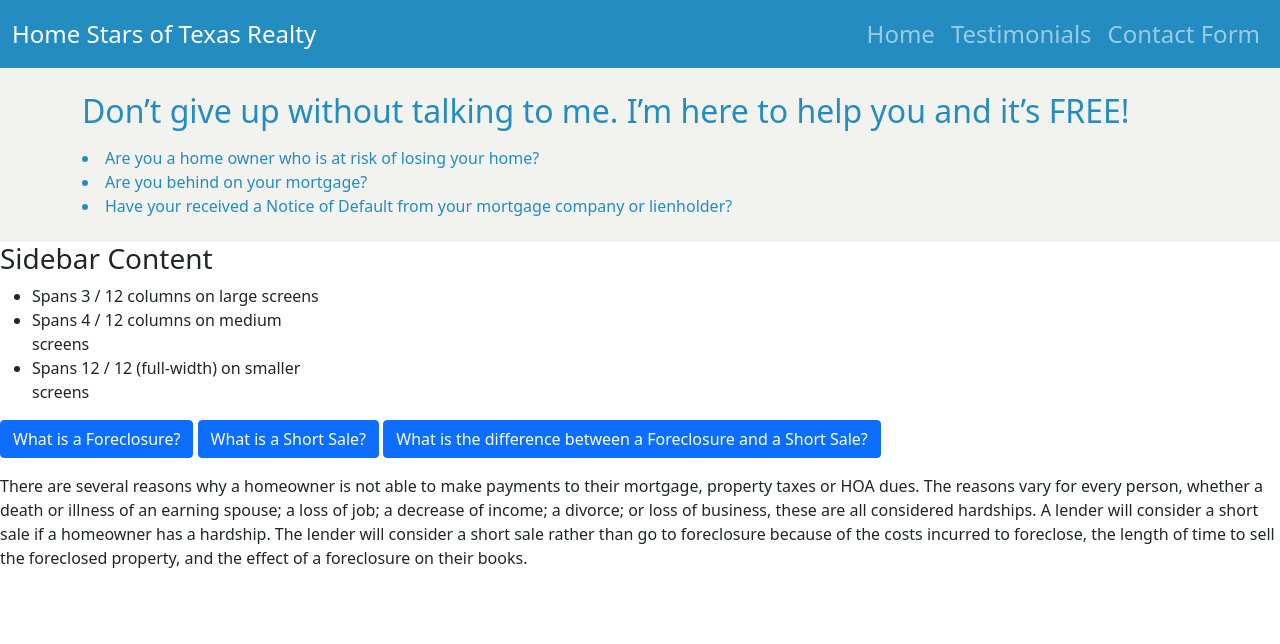
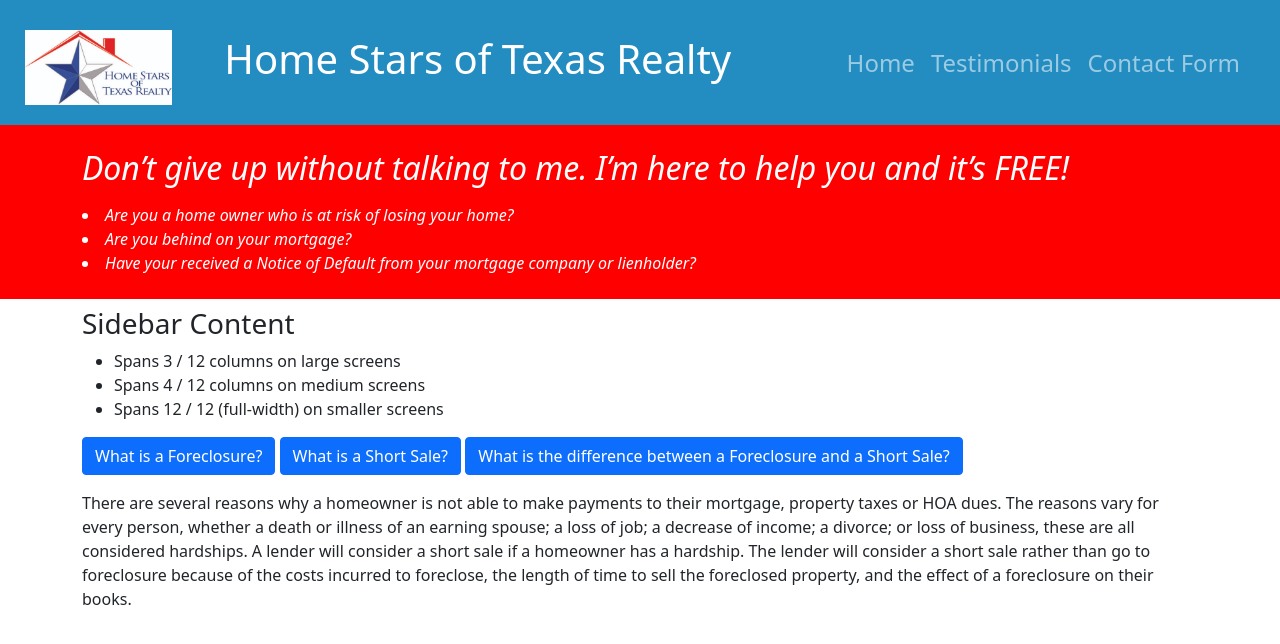
Before and after one commit to agentpj/ShortSale, a plain HTML site: page index.html in a window 1280 px wide. Drawn offline with nearby package versions, Linux system fonts and the light colour scheme.

Commit message:
added logo on header

```diff
--- a/css/style.css
+++ b/css/style.css
@@ -8,6 +8,8 @@
 
 .custom-navbar {
   background-color: var(--darkblue);
+  padding: 20px;
+  font:white;
 }
 
 .custom-navbar a {
@@ -19,9 +21,31 @@
   color: var(--light);
 }
 
+.container-fluid {
+color: white;
+margin-left: 40px;
+}
+
 .hero {
-  background-color: var(--seablue);
-  color: var(--darkblue);
+  /* background-color: var(--seablue); */
+  /* color: var(--darkblue); */
+  color: white;
+  background-color: red;
+  font-style: italic;
+}
+
+#mylogo{
+  height:75px;
+  width: auto;
+  margin-top: 10px;
+  margin-left: 5px;
+
+.sidebar {
+  flex: 30%;
+}
+
+.ssinfo {
+  flex: 70%;
 }
 
 .custom-btn {
--- a/index.html
+++ b/index.html
@@ -20,8 +20,10 @@
   <body>
     <!-- create and apply a custom class name "custom-navbar" -->
     <nav class="navbar navbar-expand-lg custom-navbar navbar-dark">
-      <div class="container-fluid">
-        <a class="navbar-brand" href="#">Home Stars of Texas Realty</a>
+        <img id="mylogo" src="./css/PJ Logo With Fonts.jpg" alt="Home Stars of Texas Logo" />
+        <div class="container-fluid">
+        <h1>Home Stars of Texas Realty</h1>
+        <!-- <a class="navbar-brand" href="#">Home Stars of Texas Realty</a>
         <button
           class="navbar-toggler"
           type="button"
@@ -32,7 +34,7 @@
           aria-label="Toggle navigation"
         >
           <span class="navbar-toggler-icon"></span>
-        </button>
+        </button> -->
         <div class="collapse navbar-collapse" id="navbar">
           <div class="navbar-nav ms-auto">
             <a class="nav-item nav-link" href="#">Home</a>
@@ -55,36 +57,39 @@
       </div>
     </section>
 
-    <section>
-      <div class="col-12 col-md-4 col-lg-3">
+    <section class="container my-2">
+
+      <div class="sidebar">
         <h3>Sidebar Content</h3>
         <ul>
           <li>Spans 3 / 12 columns on large screens</li>
           <li>Spans 4 / 12 columns on medium screens</li>
           <li>Spans 12 / 12 (full-width) on smaller screens</li>
         </ul>
-      </div
+      </div>
+
+    <div class="ssinfo">
     <p>
       <a class="btn btn-primary" data-bs-toggle="collapse" href="#multiCollapseFC" role="button" aria-expanded="false" aria-controls="multiCollapseFC">What is a Foreclosure?</a>
       <button class="btn btn-primary" type="button" data-bs-toggle="collapse" data-bs-target="#multiCollapseSS" aria-expanded="false" aria-controls="multiCollapseSS">What is a Short Sale?</button>
       <button class="btn btn-primary" type="button" data-bs-toggle="collapse" data-bs-target="#multiCollapseFCVSSS" aria-expanded="false" aria-controls="multiCollapseFCVSSS">What is the difference between a Foreclosure and a Short Sale?</button>
     </p>
     <div class="row">
-      <div class="col-12 col-md-4 col-lg-3">
+      <div class="col">
         <div class="collapse multi-collapse" id="multiCollapseFC">
           <div class="card card-body">
             A foreclosure is when a lender of another entity takes possesion of a home due to non-payment of a mortgage, HOA dues, property taxes, etc.
           </div>
         </div>
       </div>
-      <div class="col-12 col-md-4 col-lg-3">
+      <div class="col">
         <div class="collapse multi-collapse" id="multiCollapseSS">
           <div class="card card-body">
             A short sale is when a lender takes less than what they are owed as payment in full in an effort to avoid the foreclosure process.
           </div>
         </div>
       </div>
-      <div class="col-12 col-md-4 col-lg-3">
+      <div class="col">
         <div class="collapse multi-collapse" id="multiCollapseFCVSSS">
           <div class="card card-body">
             In a foreclosure, the bank has taken possession of the home.  In a short sale, the homeowner still owns the home.
@@ -99,6 +104,7 @@
       a homeowner has a hardship.  The lender will consider a short sale rather than go to foreclosure because of the costs
       incurred to foreclose, the length of time to sell the foreclosed property, and the effect of a foreclosure on their books.
     </p>
+  </div>
 
   </section>
 
```
Also changed, not shown: css/PJ Logo With Fonts.jpg (added).
